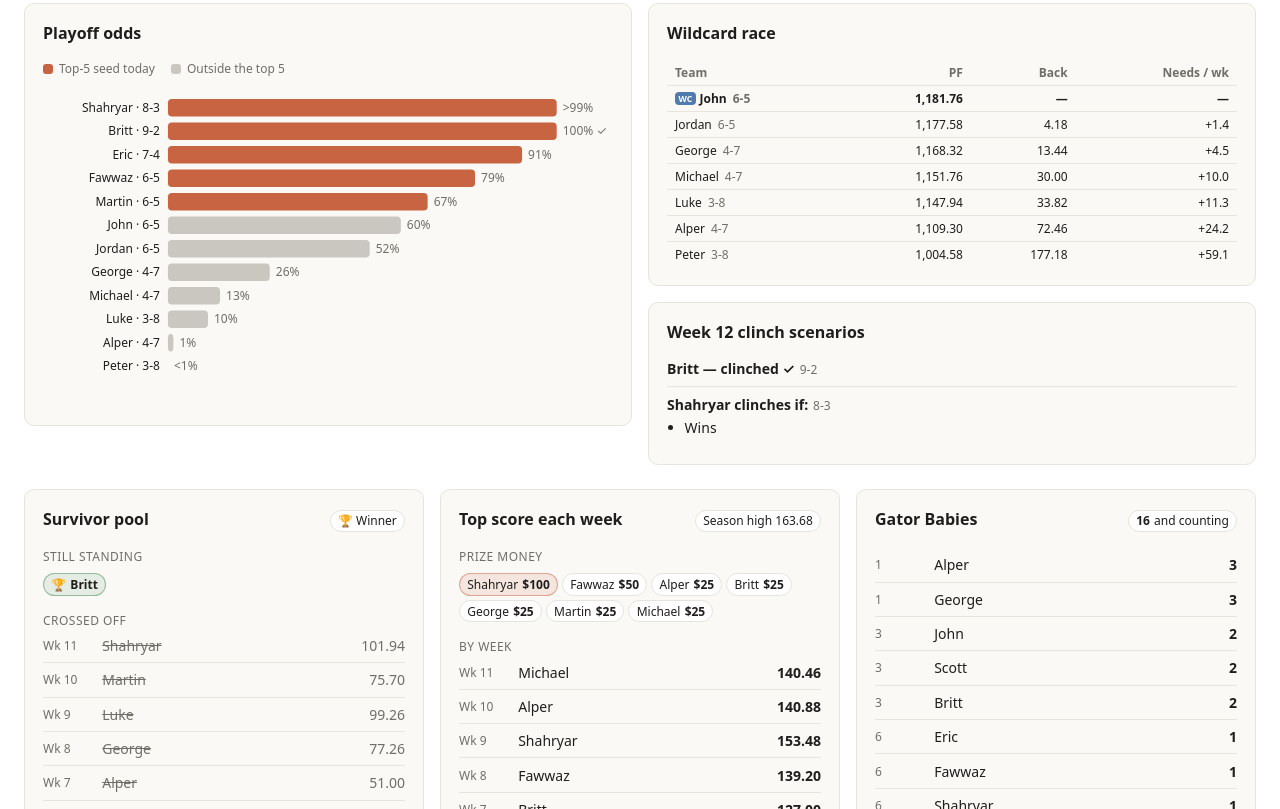
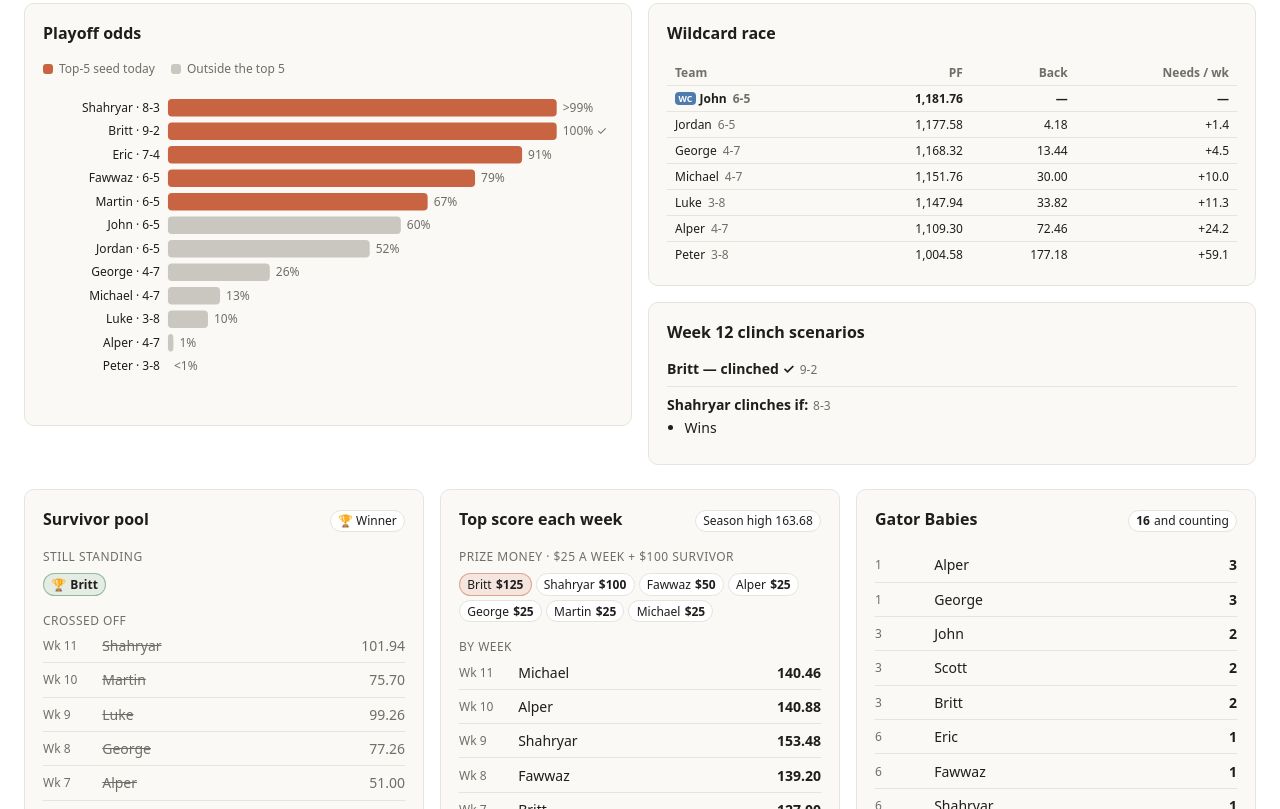
Before and after one commit to naq90/gatorboys, a plain HTML site: page index.html in a window 1280 px wide. Shown: the part 1182-1991 px from the top of the page. Drawn offline with nearby package versions, Linux system fonts and the light colour scheme.

Commit message:
Add $100 survivor prize to prize money
Co-Authored-By: Claude Opus 5.5 <noreply@anthropic.com>
Claude-Session: https://claude.ai/code/session_012dxUqivNy1v9oxUDThM8Xb

```diff
--- a/index.html
+++ b/index.html
@@ -158,7 +158,7 @@ let t; addEventListener('resize',()=>{clearTimeout(t);t=setTimeout(()=>cbs.forEa
    <div class="kpi"><div class="lab">Best record</div><div class="big dash-skeleton" id="kpi-rec" data-source="standings_2026">—</div><div class="sub" id="kpi-rec-sub" data-source="standings_2026">—</div></div>
    <div class="kpi"><div class="lab">#1 in power rankings</div><div class="big dash-skeleton" id="kpi-pw" data-source="power_2026">—</div><div class="sub" id="kpi-pw-sub" data-source="power_movers">—</div></div>
    <div class="kpi"><div class="lab">Survivor pool</div><div class="big dash-skeleton" id="kpi-surv" data-source="survivor">—</div><div class="sub" id="kpi-surv-sub" data-source="survivor">—</div></div>
-   <div class="kpi"><div class="lab">Prize money leader · $25 a week</div><div class="big dash-skeleton" id="kpi-pm" data-source="top_weekly">—</div><div class="sub" id="kpi-pm-sub" data-source="top_weekly">—</div></div>
+   <div class="kpi"><div class="lab">Prize money leader</div><div class="big dash-skeleton" id="kpi-pm" data-source="top_weekly">—</div><div class="sub" id="kpi-pm-sub" data-source="top_weekly">—</div></div>
   </div>
   </div>
   <div class="card" id="matchups-card">
@@ -197,7 +197,7 @@ let t; addEventListener('resize',()=>{clearTimeout(t);t=setTimeout(()=>cbs.forEa
    </div>
    <div class="card" id="topweek-card">
     <div class="hd"><h2>Top score each week</h2><span class="pill" id="tw-high" data-source="top_weekly"></span></div>
-    <div class="lab2">Prize money</div>
+    <div class="lab2">Prize money · $25 a week + $100 survivor</div>
     <div class="chips" id="tw-tally" data-source="top_weekly"></div>
     <div class="lab2">By week</div>
     <div class="rows" id="tw-rows" data-source="top_weekly"></div>
@@ -755,7 +755,7 @@ let t; addEventListener('resize',()=>{clearTimeout(t);t=setTimeout(()=>cbs.forEa
       sO.innerHTML = out.map(r => `<div class="rw out" data-row-key="${GB.esc(r.owner)}"><span class="wk">Wk ${r.week_out}</span><span class="nm">${GB.esc(r.owner)}</span><span class="sc">${f2(r.score_out)}</span></div>`).join('');
       const kb = document.getElementById('kpi-surv'), ks = document.getElementById('kpi-surv-sub');
       kb.classList.remove('dash-skeleton'); kb.textContent = alive.length === 1 ? alive[0].owner : `${alive.length} left`;
-      ks.textContent = alive.length === 1 ? 'Survivor champion' : alive.map(r => r.owner.split(' ')[0]).join(', ');
+      ks.textContent = alive.length === 1 ? 'Survivor champion · $100' : alive.map(r => r.owner.split(' ')[0]).join(', ');
     } else { sA.innerHTML = ''; sO.innerHTML = ''; sL.textContent = ''; }
     // standings + power + odds
     const s = dash.data('standings_2026'), pw = dash.data('power_2026'), po = dash.data('playoff_odds'), ts = document.getElementById('t-stand');
@@ -805,9 +805,14 @@ let t; addEventListener('resize',()=>{clearTimeout(t);t=setTimeout(()=>cbs.forEa
     const kWk = dash.data('weekly');
     if (kWk.status === 'ok') { const w = kWk.data.filter(r => +r.season === 2026); const mw = d3.max(w, r => +r.week); const lo = d3.least(w.filter(r => +r.week === mw), r => +r.points);
       if (lo) { document.getElementById('kpi-lo-lab').textContent = `Low score · week ${mw} 💩`; setK('kpi-lo', f2(+lo.points), lo.owner); } }
-    if (kTw.status === 'ok' && kTw.data.length) { const c = d3.rollups(kTw.data, v => v.length, r => r.owner).sort((a, b) => b[1] - a[1] || a[0].localeCompare(b[0]));
+    const prizeTally = () => { const tw = dash.data('top_weekly'), sv = dash.data('survivor'), M = new Map();
+      if (tw.status === 'ok') tw.data.forEach(r => M.set(r.owner, (M.get(r.owner) || 0) + 25));
+      let paid = tw.status === 'ok' ? tw.data.length * 25 : 0;
+      if (sv.status === 'ok') { const al = sv.data.filter(r => r.status !== 'Out'); if (al.length === 1) { M.set(al[0].owner, (M.get(al[0].owner) || 0) + 100); paid += 100; } }
+      return {c: [...M].sort((a, b) => b[1] - a[1] || a[0].localeCompare(b[0])), paid}; };
+    if (kTw.status === 'ok' && kTw.data.length) { const {c, paid} = prizeTally();
       const top = c.filter(x => x[1] === c[0][1]);
-      setK('kpi-pm', `$${c[0][1] * 25}`, `${top.map(x => x[0]).join(' & ')} · $${kTw.data.length * 25} paid out so far`); }
+      setK('kpi-pm', `$${c[0][1]}`, `${top.map(x => x[0]).join(' & ')} · $${paid} paid out so far`); }
     // clinch scenarios
     const cs = dash.data('clinch_scenarios'), cl = document.getElementById('clinch-list');
     if (cs.status === 'ok') {
@@ -830,7 +835,8 @@ let t; addEventListener('resize',()=>{clearTimeout(t);t=setTimeout(()=>cbs.forEa
       const c = d3.rollups(tw.data, v => v.length, r => r.owner).sort((a, b) => b[1] - a[1] || a[0].localeCompare(b[0]));
       const hi = d3.greatest(tw.data, r => r.points);
       twH.textContent = `Season high ${f2(hi.points)}`;
-      twT.innerHTML = c.map(([o, n], i) => `<span class="pill${n === c[0][1] ? ' lead' : ''}">${GB.esc(o)} <b>$${n * 25}</b></span>`).join('');
+      const pt = prizeTally().c;
+      twT.innerHTML = pt.map(([o, n]) => `<span class="pill${n === pt[0][1] ? ' lead' : ''}">${GB.esc(o)} <b>$${n}</b></span>`).join('');
       twR.innerHTML = tw.data.map(r => `<div class="rw" data-row-key="${r.week}"><span class="wk">Wk ${r.week}</span><span class="nm">${GB.esc(r.owner)}${r === hi ? '<span class="tagx">season high</span>' : ''}</span><span class="sc">${f2(r.points)}</span></div>`).join('');
     } else { twT.innerHTML = ''; twR.innerHTML = ''; twH.textContent = ''; }
     // all-time
```
